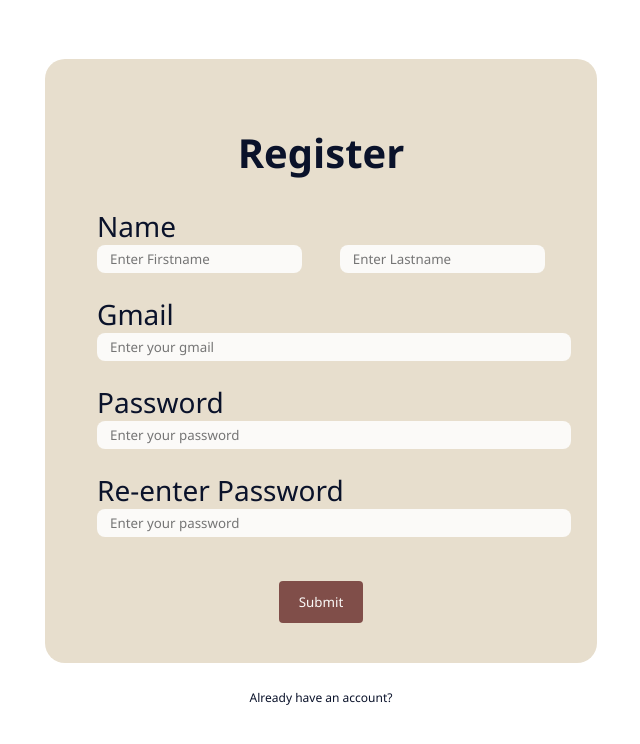
After one commit to Srisuphadith/FIC, a PHP site: page /register.php in a window 1280 px wide. The commit adds this page. Shown: the top 744 px of the page, without its empty margins (319-959 px from the left). Run offline with PHP 8.4, Linux system fonts and the light colour scheme.

Commit message:
login-regis form

```diff
--- a/templates/css/style.css
+++ b/templates/css/style.css
@@ -53,7 +53,15 @@ div.loginMid {
     width: fit-content;
     padding: 40px 52px;
     border-radius: 20px;
-    margin-top: 12%;
+    margin-top: 8%;
+}
+
+div.regisMid {
+    background-color: #E7DECD;
+    width: fit-content;
+    padding: 40px 52px;
+    border-radius: 20px;
+    margin-top: 4%;
 }
 
 .login .header {
@@ -67,10 +75,20 @@ label {
 }
 
 input {
+    width: 100%;
     border-radius: 8px;
     padding: 4px 12px;
     border: solid 1px transparent;
     background-color: #FBFAF8;
+}
+
+.halfIn {
+    width: 40%;
+}
+
+.name {
+    display: flex;
+    justify-content: space-between;
 }
 
 input:hover {
@@ -103,3 +121,12 @@ button.button:hover {
 button.button:active {
     background-color: #804e49;
 }
+
+.register {
+    font-size: 12px;
+    text-decoration: none;
+}
+
+.footer {
+    text-align: center;
+}
--- a/templates/login.php
+++ b/templates/login.php
@@ -20,10 +20,14 @@
                 <br><br><br>
                 <div class="button">
                 <button type="submit" class="button">Login</button>
+
             </div>
             </form>
-        </div>
+            </div>
     </div>
+    <br>
+        <div class="footer"><a href="register.php" class="register" class="link">Don't have an account yet?</a></div>
+
 </body>
 
 </html>
--- /dev/null
+++ b/templates/register.php
@@ -0,0 +1,37 @@
+<!DOCTYPE html>
+<html lang="en">
+
+<head>
+    <meta charset="UTF-8">
+    <meta name="viewport" content="width=device-width, initial-scale=1.0">
+    <title>FIC | Register</title>
+    <link rel="stylesheet" href="css/style.css">
+</head>
+
+<body class="login">
+    <div class="loginPage">
+        <div class="regisMid">
+            <h1 class="header">Register</h1>
+            <form action="role.php" method="post">
+                <label for="name">Name</label><br>
+                <div class="name"><input class="halfIn" type="text" name="fname" placeholder="Enter Firstname"><input class="halfIn" type="text" name="lname" placeholder="Enter Lastname"></div><br>
+                <label for="username">Gmail</label><br>
+                <input type="text" name="username" placeholder="Enter your gmail" required><br><br>
+                <label for="pass">Password</label><br>
+                <input type="password" name="pass" placeholder="Enter your password" required><br><br>
+                <label for="pass">Re-enter Password</label><br>
+                <input type="password" name="c-pass" placeholder="Enter your password" required>
+                <br><br><br>
+                <div class="button">
+                <button type="submit" class="button">Submit</button>
+
+            </div>
+            </form>
+            </div>
+    </div>
+    <br>
+        <div class="footer"><a href="login.php" class="register" class="link">Already have an account?</a></div>
+
+</body>
+
+</html>
```
